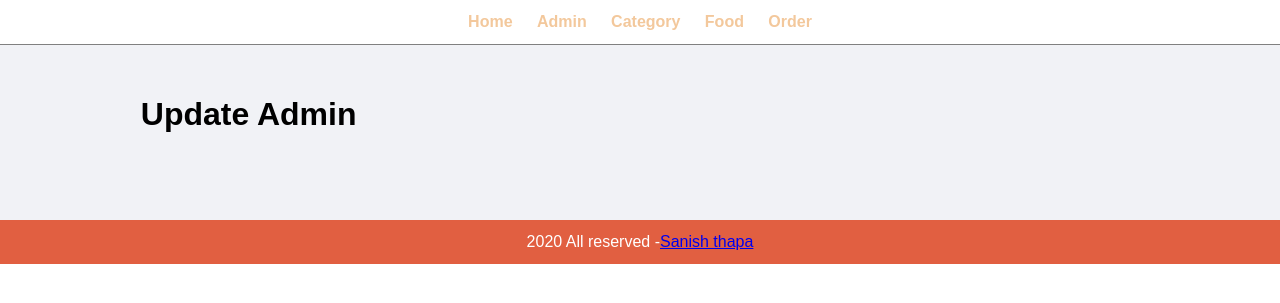
After one commit to Sanish73/FOOD-ORDER-ecommerce-BACKED, a PHP site: page /Food_Order/update-admin.php in a window 1280 px wide. The commit adds this page. Shown: the top 303 px of the page. Run offline with PHP 8.4, Linux system fonts and the light colour scheme.

Commit message:
update-admin

```diff
--- a/admin/add-admin.php
+++ b/admin/add-admin.php
@@ -100,14 +100,12 @@ if (isset($_POST['submit'])) //button clicked
             //now we create the variable to display message
             $_SESSION['add'] = "Sucessfully Added";
             //after added we redirect to back page so
+            header('location:' . SITEURL . 'admin/manage-admin.php');
 
-            header('location:' . SITEURL . 'admin/manage-admin.php');
         } else {
-
             //now we create the variable to display message
             $_SESSION['add'] = "Failed to Add";
             //after added we redirect to back page so
-
             header('location:' . SITEURL . 'admin/add-admin.php');
         }
     }
--- a/admin/manage-admin.php
+++ b/admin/manage-admin.php
@@ -66,7 +66,8 @@
                             <td><?php echo ($FULLNAME); ?></td>
                             <td><?php echo ($USERNAME); ?></td>
                             <td>
-                                <a href="#" class="btn-secondary">Update Admin</a>
+
+                                <a href="<?php echo SITEURL ?>admin/update-admin.php?id=<?php echo $ID ?>" class="btn-secondary">Update Admin</a>
                                 <a href="<?php echo SITEURL ?>admin/delete-admin.php?id=<?php echo $ID ?>" class="btn-danger">Delete Admin</a>
                             </td>
                         </tr>
--- /dev/null
+++ b/admin/update-admin.php
@@ -0,0 +1,20 @@
+<?php include('partials/menu.php'); ?>
+<!-- menu section end -->
+
+
+<div class="main-content">
+    <div class="wrapper">
+        <h1>Update Admin</h1>
+        <br><br>
+    </div>
+</div>
+
+
+
+
+
+
+
+
+<!-- footer section starts -->
+<?php include('partials/footer.php') ?>
```
